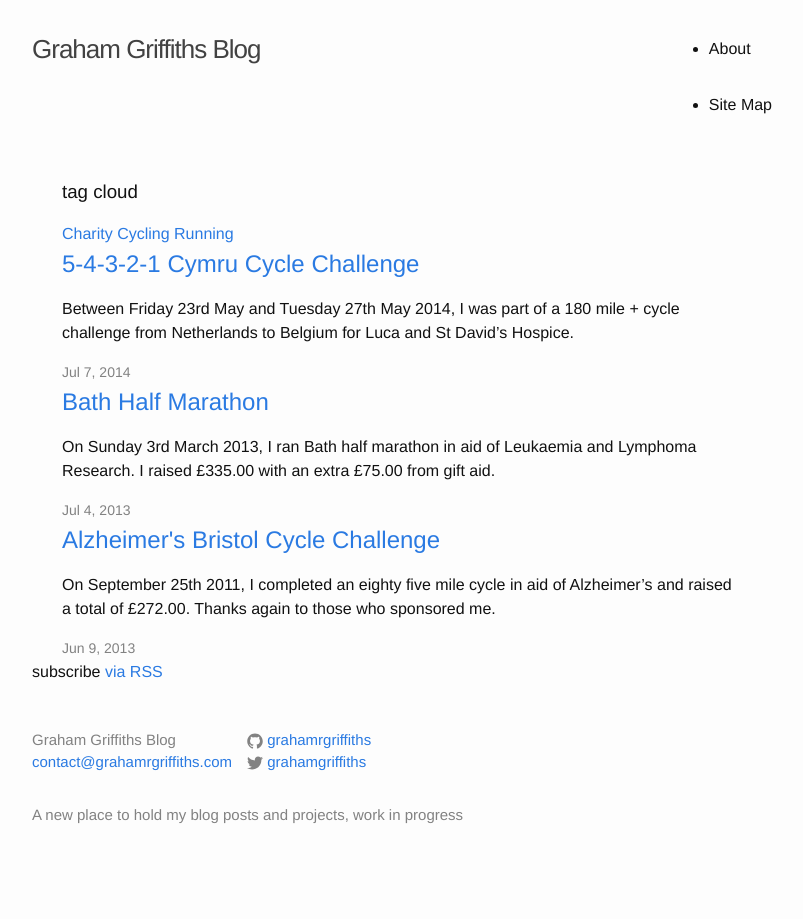
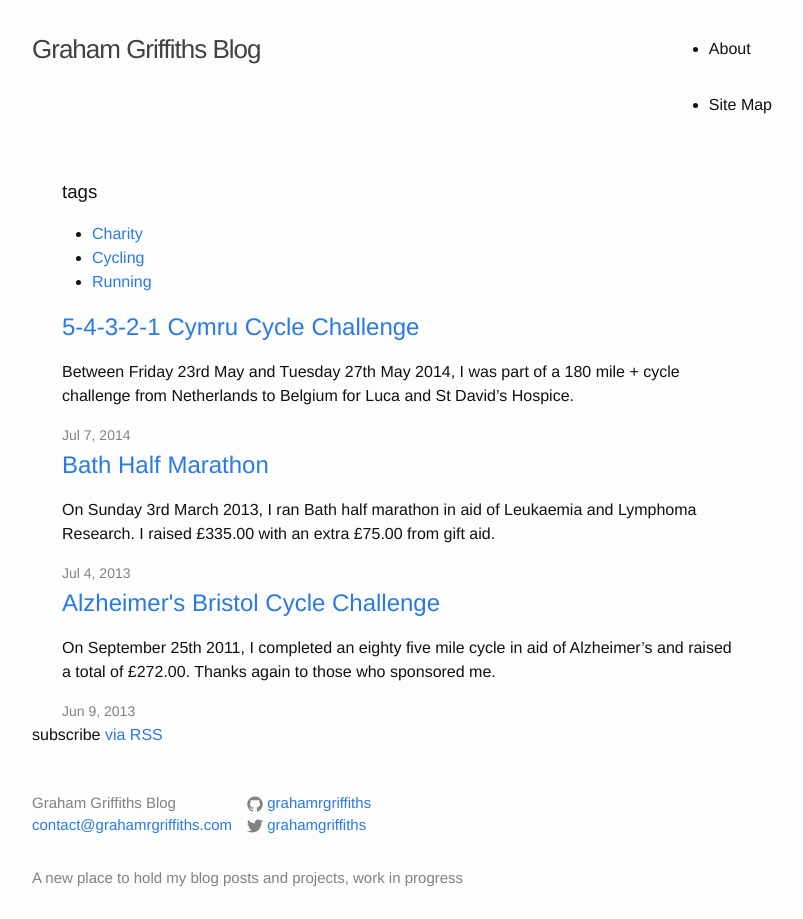
Before and after one commit to grahamrgriffiths/grahamrgriffiths.github.io, a Jekyll site: the page built from index.html, in a window 1280 px wide. Shown: the whole page, without its empty margins (238-1041 px from the left). Built offline with Jekyll 4.4.1, drawn with Linux system fonts in a browser that asks for light colours; nearby versions of some CDN libraries.

Commit message:
neater tag list

```diff
--- a/index.html
+++ b/index.html
@@ -6,10 +6,14 @@ layout: default
             <div class="main wrapper clearfix">
 
     <aside>
-        <h3>tag cloud</h3>
-        {% for data_tag in site.data.tags %}
-            <a href="/tag/{{ data_tag.slug }}/">{{ data_tag.name }}</a>
-        {% endfor %}
+        {% if site.data.tags.size > 0 %}
+            <h3>tags</h3>
+            <ul>
+            {% for data_tag in site.data.tags %}
+                <li><a href="/tag/{{ data_tag.slug }}/">{{ data_tag.name }}</a></li>
+            {% endfor %}
+            </ul>
+        {% endif %}
     </aside>
 
     {% for post in site.posts %}
```
